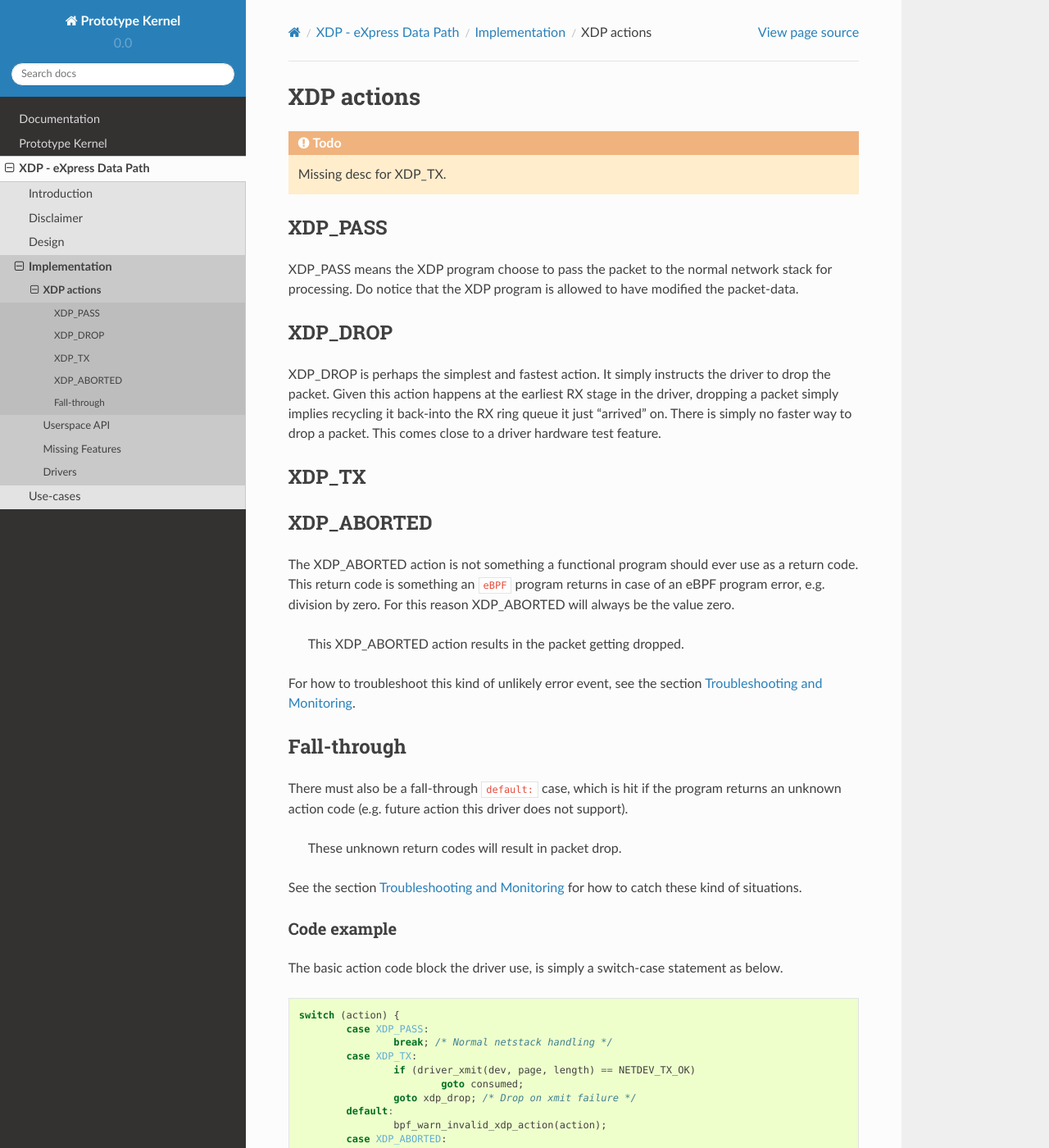
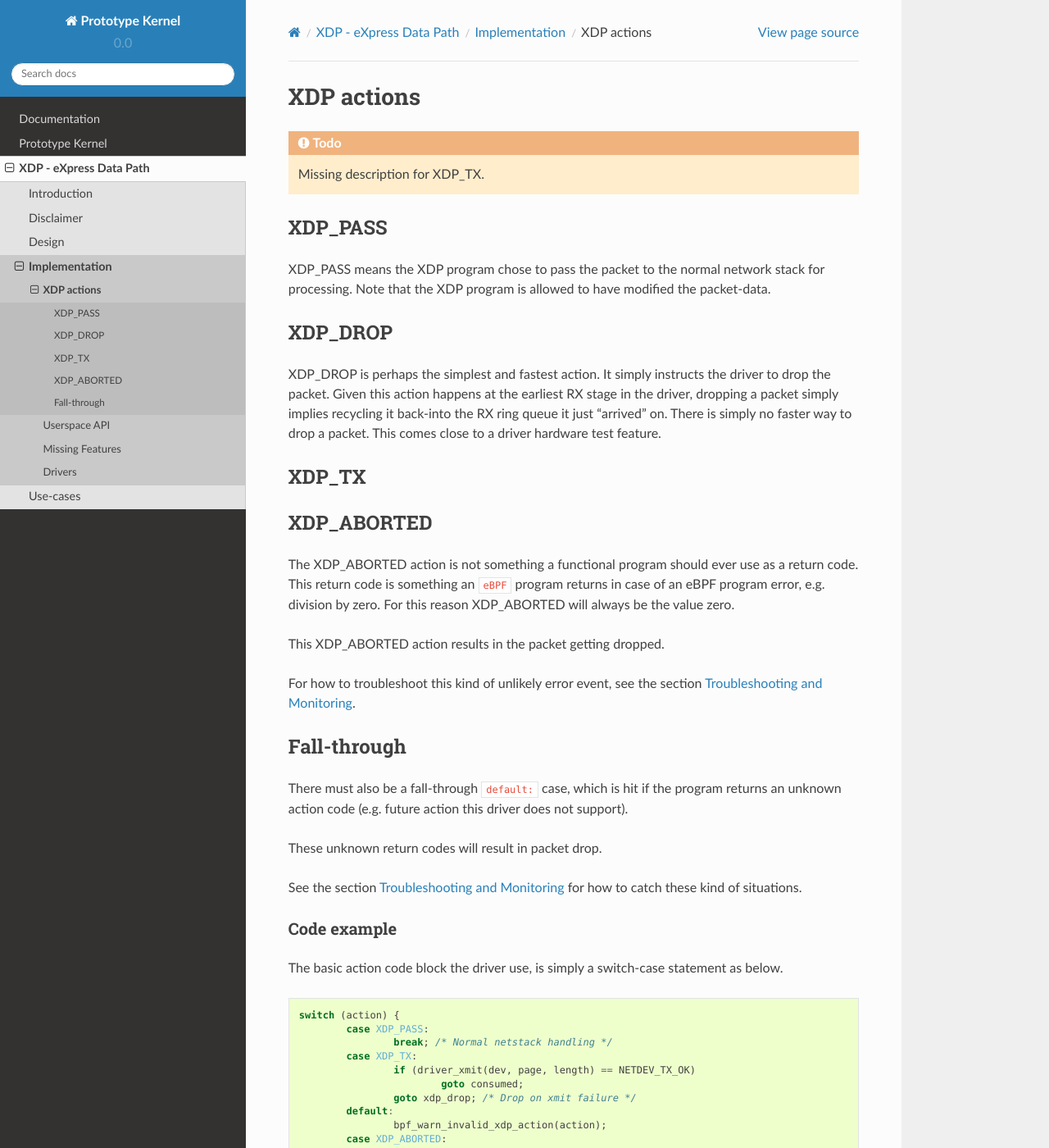
Before and after one commit to netoptimizer/prototype-kernel, a Sphinx documentation site: the page built from kernel/Documentation/networking/XDP/implementation/xdp_actions.rst, in a window 1280 px wide and 1400 px high. Shown: the whole window at 82% size. Built offline with Sphinx 7.4.7 and the Read the Docs theme 2.0.0, drawn with Linux system fonts in a browser that asks for light colours; some of the changed text lies outside the part shown.

Commit message:
Copy-edit "XDP Actions" page
Signed-off-by: Edward Cree <ecree@solarflare.com>

```diff
--- a/kernel/Documentation/networking/XDP/implementation/xdp_actions.rst
+++ b/kernel/Documentation/networking/XDP/implementation/xdp_actions.rst
@@ -8,16 +8,16 @@
 XDP actions
 ===========
 
-.. TODO:: Missing desc for XDP_TX.
+.. TODO:: Missing description for XDP_TX.
 
 .. _XDP_PASS:
 
 XDP_PASS
 ========
 
-XDP_PASS means the XDP program choose to pass the packet to the normal
-network stack for processing.  Do notice that the XDP program is
-allowed to have modified the packet-data.
+XDP_PASS means the XDP program chose to pass the packet to the normal
+network stack for processing.  Note that the XDP program is allowed to
+have modified the packet-data.
 
 
 .. _XDP_DROP:
@@ -49,7 +49,7 @@ ever use as a return code.  This return code is something an ``eBPF``
 program returns in case of an eBPF program error, e.g. division by
 zero.  For this reason XDP_ABORTED will always be the value zero.
 
- This XDP_ABORTED action results in the packet getting dropped.
+This XDP_ABORTED action results in the packet getting dropped.
 
 For how to troubleshoot this kind of unlikely error event, see the
 section :ref:`Troubleshooting and Monitoring`.
@@ -63,7 +63,7 @@ There must also be a fall-through ``default:`` case, which is hit if
 the program returns an unknown action code (e.g. future action this
 driver does not support).
 
- These unknown return codes will result in packet drop.
+These unknown return codes will result in packet drop.
 
 See the section :ref:`Troubleshooting and Monitoring` for how to catch
 these kind of situations.
```
Also changed, not shown: other parts of kernel/Documentation/networking/XDP/implementation/xdp_actions.rst (+3 -3 lines).
